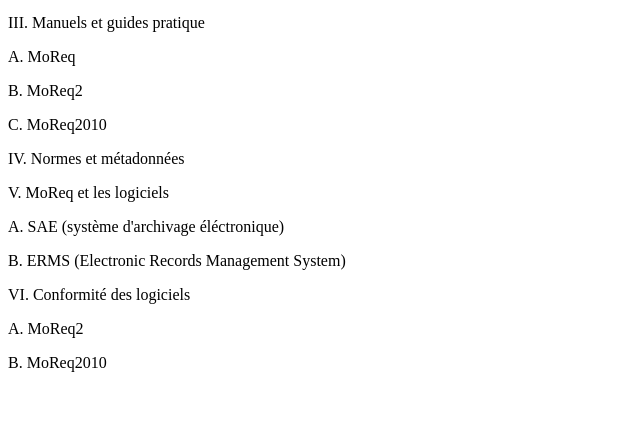
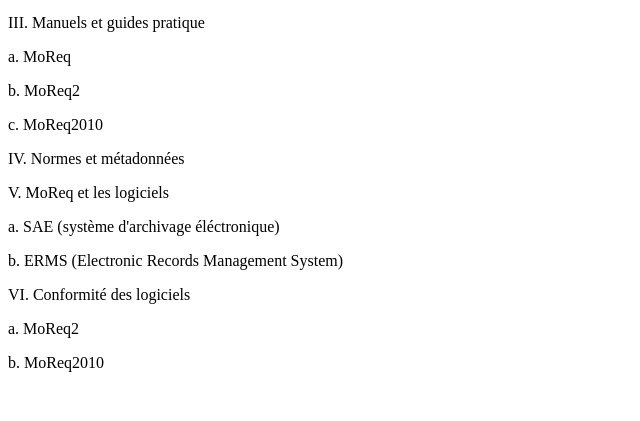
Before and after one commit to montagne-he2b/montagne-he2b.github.io, a plain HTML site: page dossier/index.html in a window 1280 px wide. Shown: the part 192-613 px from the top of the page, 0-640 px from the left. Drawn offline with Linux system fonts and the light colour scheme.

Commit message:
Update index.html

```diff
--- a/dossier/index.html
+++ b/dossier/index.html
@@ -10,16 +10,16 @@
   <p><a href="http://www.moreq.info/ ">I. Site officiel</a></p>
   <p><a href="./definitions.html"> II. Qu'est-ce que MoReq ? - Définitions </a></p>
   <p>III. Manuels et guides pratique</p>
-  <p>A. MoReq</p>
-  <p>B. MoReq2</p>
-  <p>C. MoReq2010</p>
+  <p>a. MoReq</p>
+  <p>b. MoReq2</p>
+  <p>c. MoReq2010</p>
   <p>IV. Normes et métadonnées</p>
   <p>V. MoReq et les logiciels</p>
-  <p>A. SAE (système d'archivage éléctronique)</p>
-  <p>B. ERMS (Electronic Records Management System)</p>
+  <p>a. SAE (système d'archivage éléctronique)</p>
+  <p>b. ERMS (Electronic Records Management System)</p>
   <p>VI. Conformité des logiciels</p>
-  <p>A. MoReq2</p>
-  <p>B. MoReq2010</p>
+  <p>a. MoReq2</p>
+  <p>b. MoReq2010</p>
   <br />
   <br />
    <a href="https://montagne-he2b.github.io/">Accueil</a>
```
